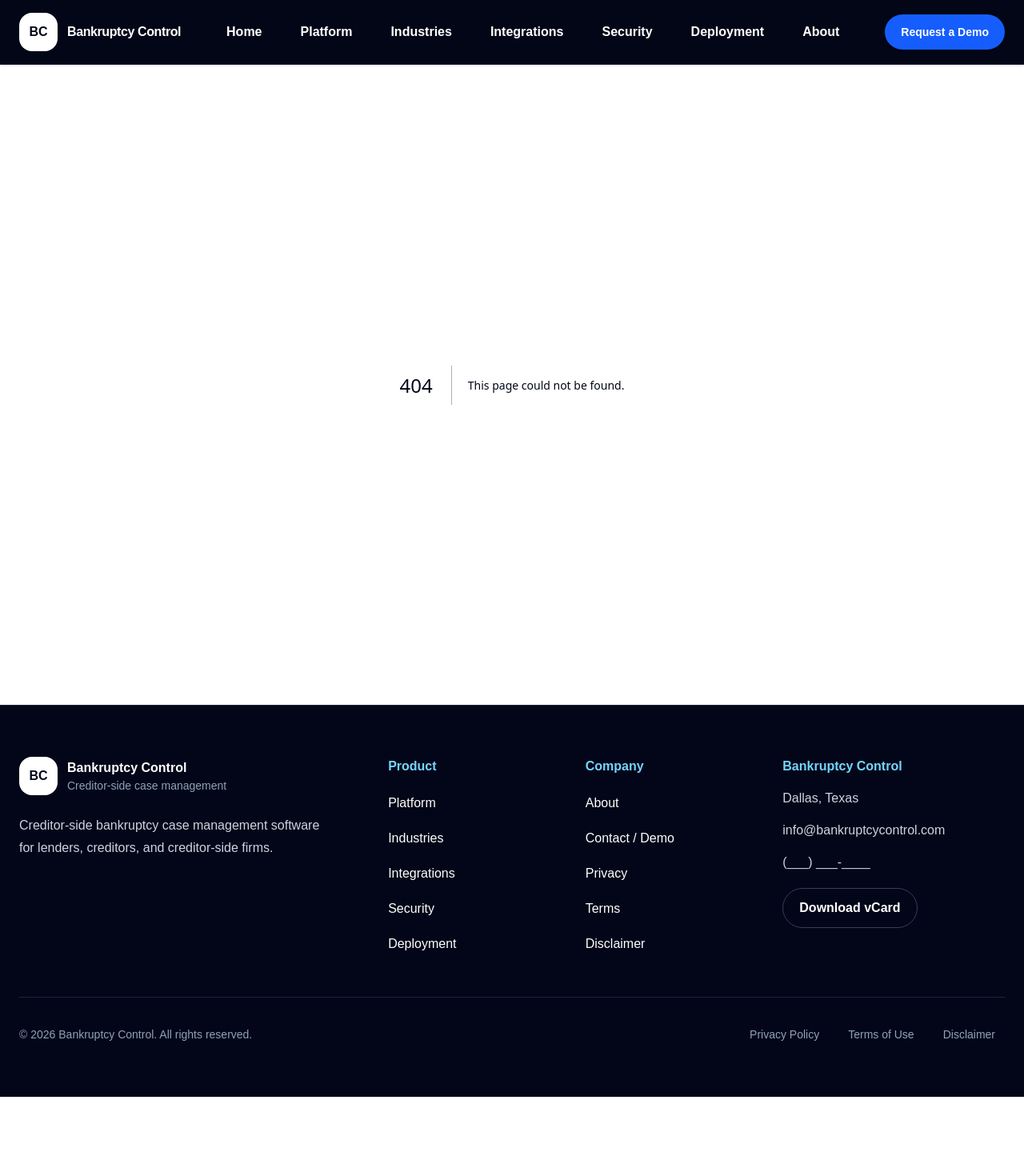
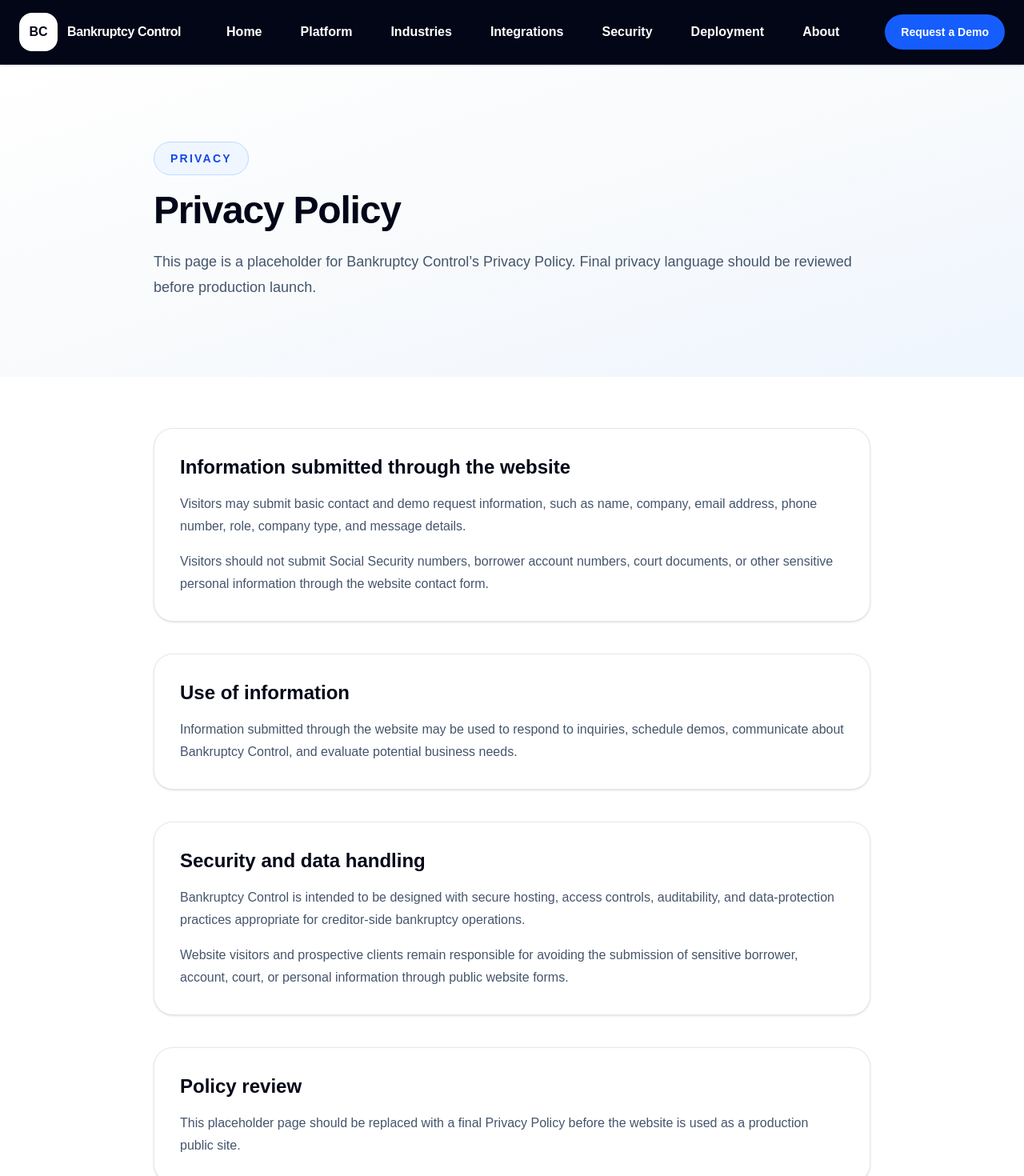
Before and after one commit to drumholliday/bc-website-redesign, a Next.js app: page /privacy in a window 1280 px wide. Before the commit this address had no page. Shown: the top 1470 px of the page at 80% size. Before the commit the page ends 1371 px from the top, so only its background shows below. Built offline with nearby package versions, Linux system fonts and the light colour scheme.

Commit message:
Add legal placeholder pages

```diff
--- /dev/null
+++ b/app/disclaimer/page.tsx
@@ -0,0 +1,85 @@
+/*
+  Disclaimer page placeholder.
+
+  This page clarifies that the website is informational and that Bankruptcy
+  Control should not be presented as legal, compliance, or financial advice.
+*/
+export default function DisclaimerPage() {
+  return (
+    <main className="bg-white text-slate-950">
+      <section className="bg-gradient-to-br from-white via-slate-50 to-blue-50 px-6 py-20 sm:py-24">
+        <div className="mx-auto max-w-4xl">
+          <p className="mb-5 inline-flex rounded-full border border-blue-200 bg-blue-50 px-5 py-2.5 text-sm font-semibold uppercase tracking-[0.16em] text-blue-700">
+            Disclaimer
+          </p>
+
+          <h1 className="text-4xl font-semibold tracking-tight text-slate-950 sm:text-5xl">
+            Website Disclaimer
+          </h1>
+
+          <p className="mt-6 text-lg leading-8 text-slate-600">
+            This page is a placeholder disclaimer for the Bankruptcy Control
+            website. Final disclaimer language should be reviewed before
+            production launch.
+          </p>
+        </div>
+      </section>
+
+      <section className="px-6 py-16">
+        <div className="mx-auto max-w-4xl space-y-10">
+          <LegalSection title="Informational website content">
+            <p>
+              The information on this website is provided for general business
+              and product information purposes only.
+            </p>
+          </LegalSection>
+
+          <LegalSection title="No legal or compliance advice">
+            <p>
+              Bankruptcy Control is a software platform concept for
+              creditor-side bankruptcy case management and workflow support.
+              Website content should not be interpreted as legal advice,
+              regulatory advice, financial advice, or a substitute for a
+              client’s own professional advisors.
+            </p>
+          </LegalSection>
+
+          <LegalSection title="Client responsibility">
+            <p>
+              Bankruptcy Control may support secure hosting, role-based access,
+              auditability, workflow visibility, and GLBA-aware data protection
+              practices, but each client remains responsible for its own legal,
+              regulatory, security, employee access, and internal compliance
+              obligations.
+            </p>
+          </LegalSection>
+
+          <LegalSection title="Sensitive information warning">
+            <p>
+              Visitors should not submit Social Security numbers, borrower
+              account numbers, court documents, or other sensitive personal
+              information through the website contact form.
+            </p>
+          </LegalSection>
+        </div>
+      </section>
+    </main>
+  );
+}
+
+function LegalSection({
+  title,
+  children,
+}: {
+  title: string;
+  children: React.ReactNode;
+}) {
+  return (
+    <section className="rounded-3xl border border-slate-200 bg-white p-8 shadow-sm">
+      <h2 className="text-2xl font-semibold text-slate-950">{title}</h2>
+      <div className="mt-4 space-y-4 text-base leading-7 text-slate-600">
+        {children}
+      </div>
+    </section>
+  );
+}
--- /dev/null
+++ b/app/privacy/page.tsx
@@ -0,0 +1,91 @@
+/*
+  Privacy page placeholder.
+
+  This page gives the site a professional working Privacy Policy route while
+  the final legal language is still being reviewed. It should be reviewed by
+  the business owner and/or legal counsel before production launch.
+*/
+export default function PrivacyPage() {
+  return (
+    <main className="bg-white text-slate-950">
+      <section className="bg-gradient-to-br from-white via-slate-50 to-blue-50 px-6 py-20 sm:py-24">
+        <div className="mx-auto max-w-4xl">
+          <p className="mb-5 inline-flex rounded-full border border-blue-200 bg-blue-50 px-5 py-2.5 text-sm font-semibold uppercase tracking-[0.16em] text-blue-700">
+            Privacy
+          </p>
+
+          <h1 className="text-4xl font-semibold tracking-tight text-slate-950 sm:text-5xl">
+            Privacy Policy
+          </h1>
+
+          <p className="mt-6 text-lg leading-8 text-slate-600">
+            This page is a placeholder for Bankruptcy Control’s Privacy Policy.
+            Final privacy language should be reviewed before production launch.
+          </p>
+        </div>
+      </section>
+
+      <section className="px-6 py-16">
+        <div className="mx-auto max-w-4xl space-y-10">
+          <LegalSection title="Information submitted through the website">
+            <p>
+              Visitors may submit basic contact and demo request information,
+              such as name, company, email address, phone number, role, company
+              type, and message details.
+            </p>
+            <p>
+              Visitors should not submit Social Security numbers, borrower
+              account numbers, court documents, or other sensitive personal
+              information through the website contact form.
+            </p>
+          </LegalSection>
+
+          <LegalSection title="Use of information">
+            <p>
+              Information submitted through the website may be used to respond
+              to inquiries, schedule demos, communicate about Bankruptcy Control,
+              and evaluate potential business needs.
+            </p>
+          </LegalSection>
+
+          <LegalSection title="Security and data handling">
+            <p>
+              Bankruptcy Control is intended to be designed with secure hosting,
+              access controls, auditability, and data-protection practices
+              appropriate for creditor-side bankruptcy operations.
+            </p>
+            <p>
+              Website visitors and prospective clients remain responsible for
+              avoiding the submission of sensitive borrower, account, court, or
+              personal information through public website forms.
+            </p>
+          </LegalSection>
+
+          <LegalSection title="Policy review">
+            <p>
+              This placeholder page should be replaced with a final Privacy
+              Policy before the website is used as a production public site.
+            </p>
+          </LegalSection>
+        </div>
+      </section>
+    </main>
+  );
+}
+
+function LegalSection({
+  title,
+  children,
+}: {
+  title: string;
+  children: React.ReactNode;
+}) {
+  return (
+    <section className="rounded-3xl border border-slate-200 bg-white p-8 shadow-sm">
+      <h2 className="text-2xl font-semibold text-slate-950">{title}</h2>
+      <div className="mt-4 space-y-4 text-base leading-7 text-slate-600">
+        {children}
+      </div>
+    </section>
+  );
+}
--- /dev/null
+++ b/app/terms/page.tsx
@@ -0,0 +1,86 @@
+/*
+  Terms page placeholder.
+
+  This route prevents the footer Terms link from leading nowhere while the
+  final legal terms are still being drafted and reviewed.
+*/
+export default function TermsPage() {
+  return (
+    <main className="bg-white text-slate-950">
+      <section className="bg-gradient-to-br from-white via-slate-50 to-blue-50 px-6 py-20 sm:py-24">
+        <div className="mx-auto max-w-4xl">
+          <p className="mb-5 inline-flex rounded-full border border-blue-200 bg-blue-50 px-5 py-2.5 text-sm font-semibold uppercase tracking-[0.16em] text-blue-700">
+            Terms
+          </p>
+
+          <h1 className="text-4xl font-semibold tracking-tight text-slate-950 sm:text-5xl">
+            Terms of Use
+          </h1>
+
+          <p className="mt-6 text-lg leading-8 text-slate-600">
+            This page is a placeholder for Bankruptcy Control’s Terms of Use.
+            Final terms should be reviewed before production launch.
+          </p>
+        </div>
+      </section>
+
+      <section className="px-6 py-16">
+        <div className="mx-auto max-w-4xl space-y-10">
+          <LegalSection title="Website use">
+            <p>
+              This website provides general information about Bankruptcy
+              Control, its platform direction, and creditor-side bankruptcy
+              workflow capabilities.
+            </p>
+            <p>
+              Use of this website does not create a client relationship,
+              software license, service agreement, or professional advisory
+              relationship.
+            </p>
+          </LegalSection>
+
+          <LegalSection title="Demo requests">
+            <p>
+              Demo request submissions are for business inquiry purposes only.
+              Visitors should not submit sensitive borrower, account, court, or
+              personal information through the contact form.
+            </p>
+          </LegalSection>
+
+          <LegalSection title="No guarantees">
+            <p>
+              Website content is provided for informational purposes and should
+              not be interpreted as a guarantee of specific software
+              functionality, regulatory compliance, legal outcome, or business
+              result.
+            </p>
+          </LegalSection>
+
+          <LegalSection title="Future review">
+            <p>
+              This placeholder page should be replaced with final Terms of Use
+              before the website is used as a production public site.
+            </p>
+          </LegalSection>
+        </div>
+      </section>
+    </main>
+  );
+}
+
+function LegalSection({
+  title,
+  children,
+}: {
+  title: string;
+  children: React.ReactNode;
+}) {
+  return (
+    <section className="rounded-3xl border border-slate-200 bg-white p-8 shadow-sm">
+      <h2 className="text-2xl font-semibold text-slate-950">{title}</h2>
+      <div className="mt-4 space-y-4 text-base leading-7 text-slate-600">
+        {children}
+      </div>
+    </section>
+  );
+}
```
